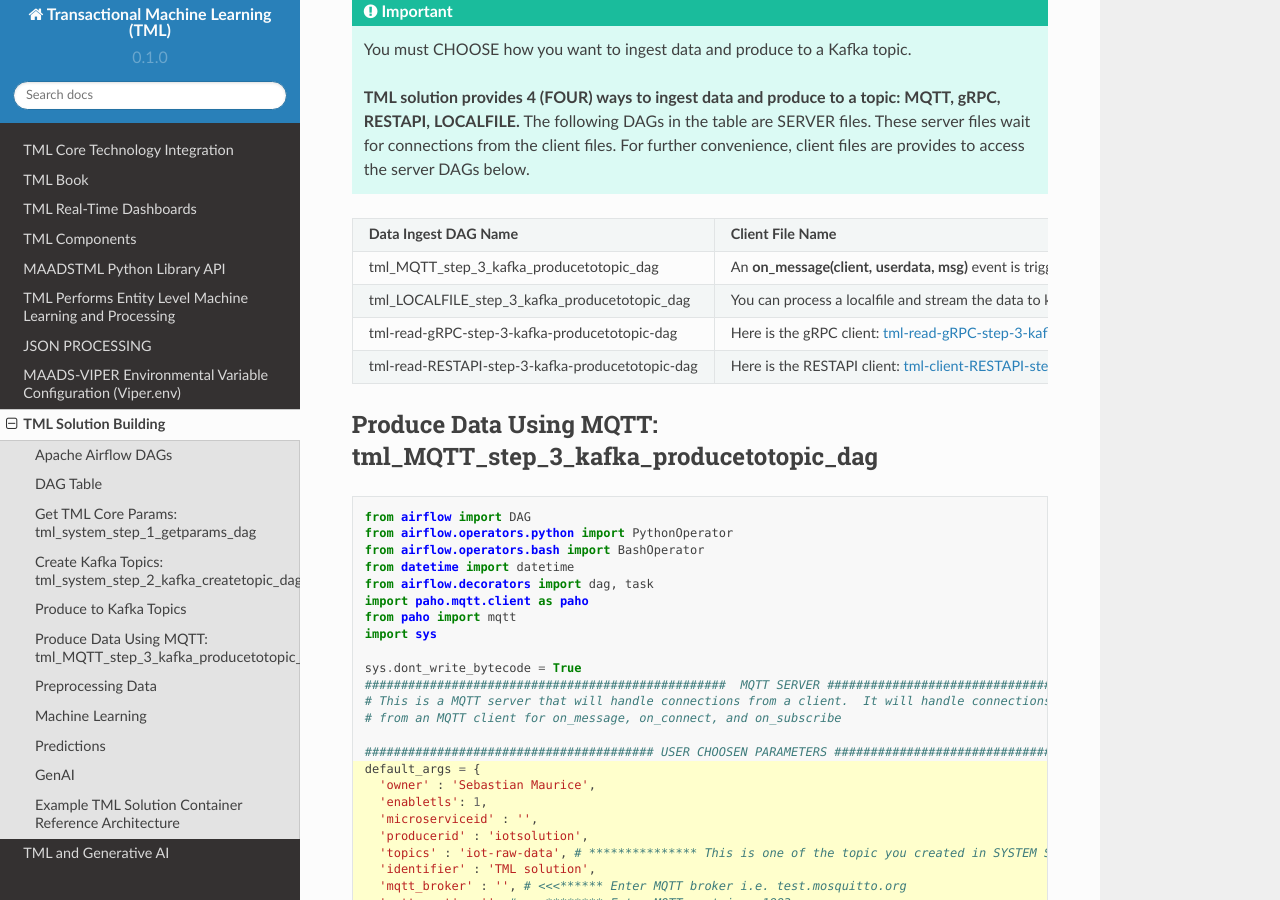
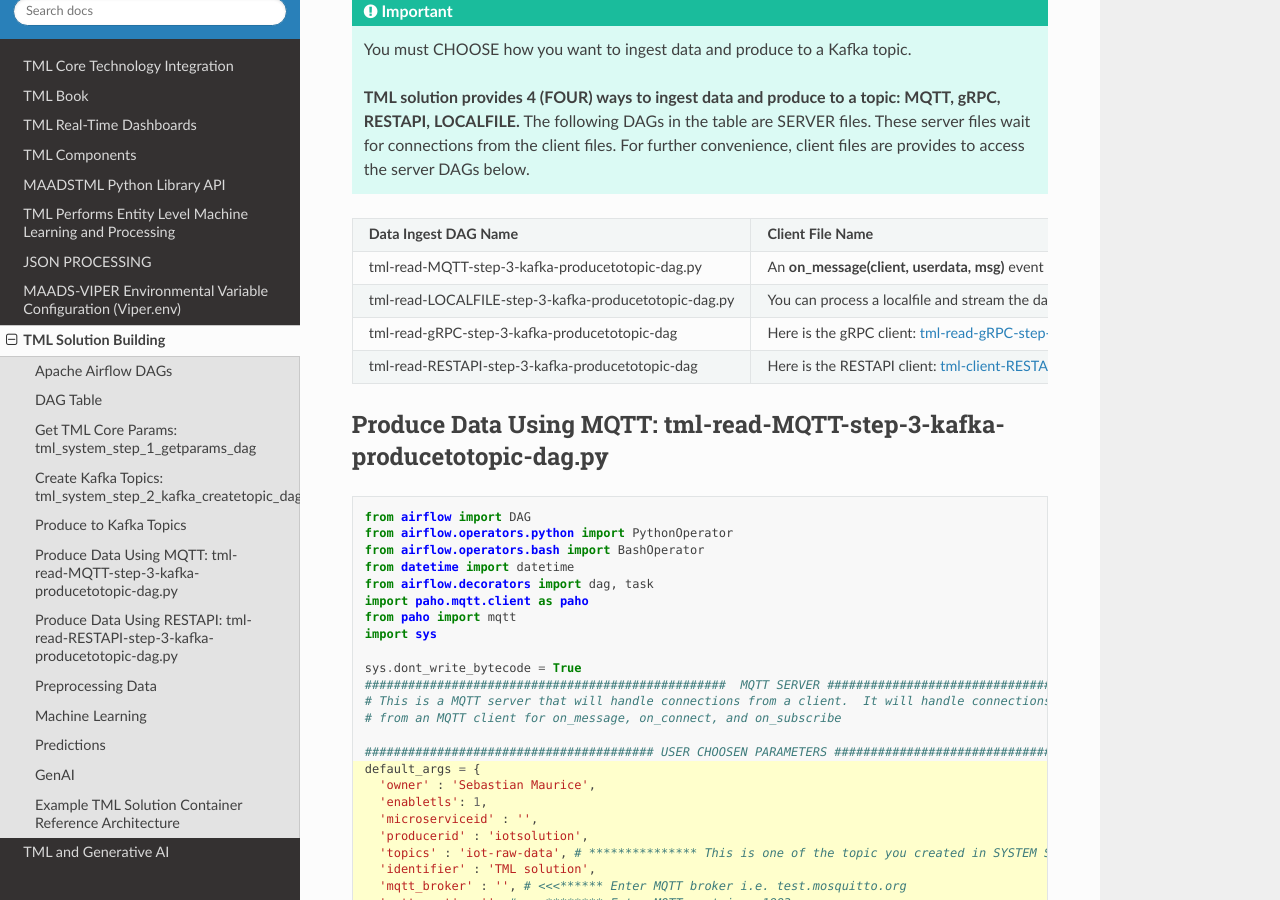
Before and after one commit to smaurice101/readthedocs, a Sphinx documentation site: the page built from docs/source/tmlbuilds.rst, in a window 1280 px wide and 900 px high, scrolled down 4723 px. Built offline with Sphinx 7.4.7 and the Read the Docs theme 2.0.0, drawn with Linux system fonts in a browser that asks for light colours; some of the changed text lies outside the part shown.

Commit message:
Update tmlbuilds.rst

```diff
--- a/docs/source/tmlbuilds.rst
+++ b/docs/source/tmlbuilds.rst
@@ -252,13 +252,13 @@
    * - **Data Ingest DAG Name**
      - **Client File Name**
      - **Description**
-   * - tml_MQTT_step_3_kafka_producetotopic_dag
+   * - tml-read-MQTT-step-3-kafka-producetotopic-dag.py
      - An **on_message(client, userdata, msg)** event is triggered by the MQTT broker.  This DAGs will automatically handle the on_message event
        and produce the data to Kafka.
      - This DAG is an MQTT server and will listen for a connection from a client.
        You use this if your TML solution ingests data from MQTT system like HiveMQ and
        stream it to Kafka.
-   * - tml_LOCALFILE_step_3_kafka_producetotopic_dag
+   * - tml-read-LOCALFILE-step-3-kafka-producetotopic-dag.py
      - You can process a localfile and stream the data to kafka.  See the `IoTSolution DAG <https://github.com/smaurice101/raspberrypi/blob/main/tml-airflow/dags/tml-iotsolution-step-3-kafka-producetotopic-dag.py>`_
      - This DAG will read a local CSV file for data and stream it to Kafka.
    * - tml-read-gRPC-step-3-kafka-producetotopic-dag
@@ -277,7 +277,7 @@
        to leverage a rest connection and stream the data to Kafka.
 
 
-Produce Data Using MQTT: tml_MQTT_step_3_kafka_producetotopic_dag
+Produce Data Using MQTT: tml-read-MQTT-step-3-kafka-producetotopic-dag.py
 ---------------------
 
 .. code-block::
@@ -394,6 +394,12 @@
 
    dag = startproducingtotopic()
 
+Produce Data Using RESTAPI: tml-read-RESTAPI-step-3-kafka-producetotopic-dag.py
+---------------------
+
+.. code-block::
+   :emphasize-lines: 16,17,18,19,20,21,22,23,24,25,26,27,28,29,30
+
 Preprocessing Data
 -----------------
 
```
